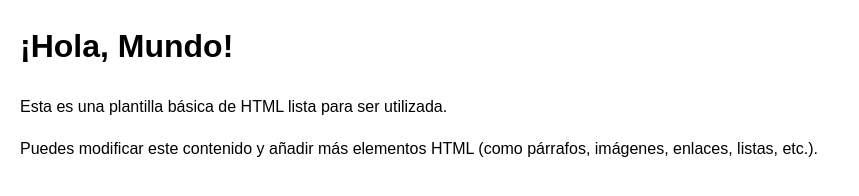
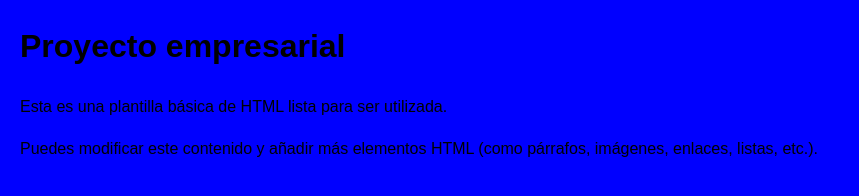
Before and after one commit to gjrangel2/CursoGit, a plain HTML site: page index.html in a window 1280 px wide. Shown: the whole page, without its empty margins (0-859 px from the left). Drawn offline with Linux system fonts and the light colour scheme.

Commit message:
se agrego fondo azul desde css y se cambio el h1

```diff
--- /dev/null
+++ b/css/estilos.css
@@ -0,0 +1,3 @@
+body{
+    background-color: blue;
+}
--- a/index.html
+++ b/index.html
@@ -4,6 +4,7 @@
     <meta charset="UTF-8">
     <meta name="viewport" content="width=device-width, initial-scale=1.0">
     <title>Título de tu Página</title>
+    <link  href="css/estilos.css" rel=" stylesheet" type="text/css">
     <style>
         /* Estilos CSS opcionales */
         body {
@@ -15,7 +16,7 @@
 </head>
 <body>
 
-    <h1>¡Hola, Mundo!</h1>
+    <h1>Proyecto empresarial</h1>
     <p>Esta es una plantilla básica de HTML lista para ser utilizada.</p>
     <p>Puedes modificar este contenido y añadir más elementos HTML (como párrafos, imágenes, enlaces, listas, etc.).</p>
 
```
